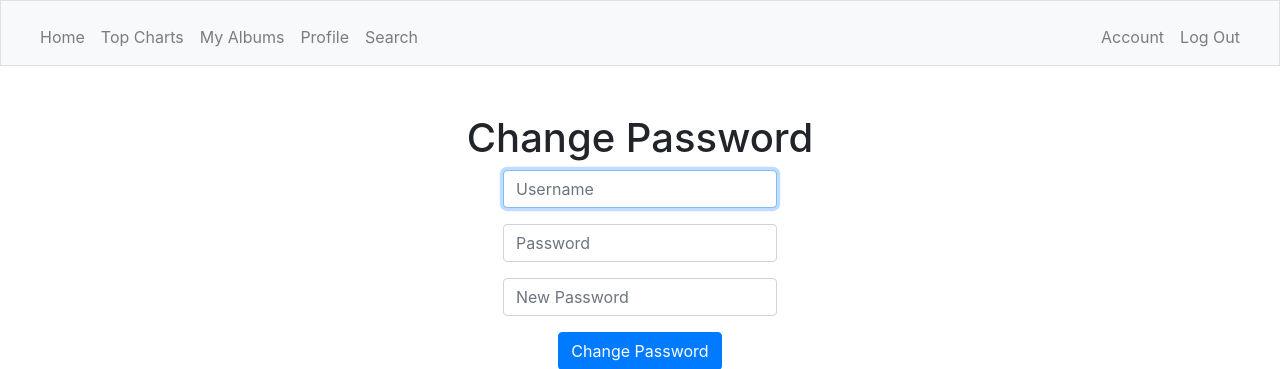
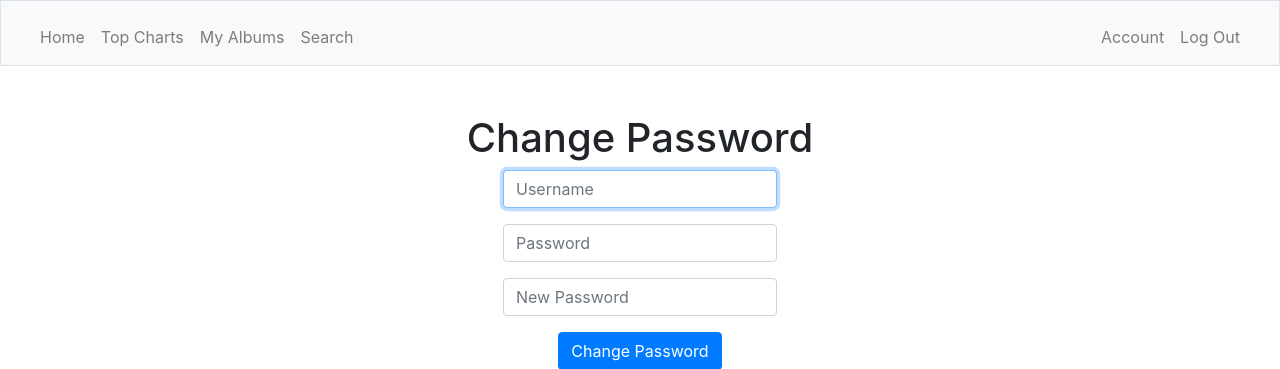
Before and after one commit to ethanckelly/-cs50final, a Flask app: page /account in a window 1280 px wide. Shown: the top 369 px of the page. Run offline with Flask 2, Linux system fonts and the light colour scheme; the visitor is signed in with stand-in values (Sample User, id 1); some libraries are stand-ins or nearby versions.

Commit message:
Update layout.html

```diff
--- a/templates/layout.html
+++ b/templates/layout.html
@@ -51,7 +51,6 @@
                         <li class="nav-item"><a class="nav-link" href="/">Home</a></li>
                         <li class="nav-item"><a class="nav-link" href="/top">Top Charts</a></li>
                         <li class="nav-item"><a class="nav-link" href="/myalbums">My Albums</a></li>
-                        <li class="nav-item"><a class="nav-link" href="/profile">Profile</a></li>
                         <li class="nav-item"><a class="nav-link" href="/search">Search</a></li>
                         <!--<li class="nav-item"><a class="nav-link" href="/add">Add</a></li>-->
                     </ul>
```
